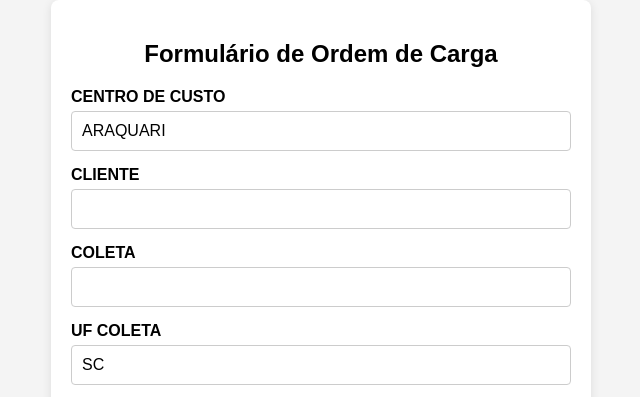
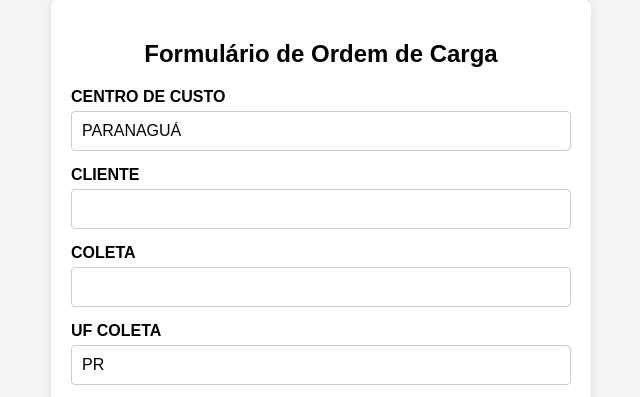
Before and after one commit to dinei84/Ordem-de-Carga-Paranagu-, a plain HTML site: page form.html in a window 1280 px wide. Shown: the top 397 px of the page, 319-959 px from the left. Drawn offline with Linux system fonts and the light colour scheme.

Commit message:
Atualizando centro de custo

```diff
--- a/form.html
+++ b/form.html
@@ -12,7 +12,7 @@
         <form id="orderForm" class="order-form">
             <div class="form-group">
                 <label for="centroCusto">CENTRO DE CUSTO</label>
-                <input type="text" id="centroCusto" name="centroCusto" value="ARAQUARI">
+                <input type="text" id="centroCusto" name="centroCusto" value="PARANAGUÁ">
             </div>
             <div class="form-group">
                 <label for="cliente">CLIENTE</label>
@@ -24,7 +24,7 @@
             </div>
             <div class="form-group">
                 <label for="coletaUF">UF COLETA</label>
-                <input type="text" id="coletaUF" name="coletaUF" value="SC">
+                <input type="text" id="coletaUF" name="coletaUF" value="PR">
             </div>
             <div class="form-group">
                 <label for="entrega">ENTREGA</label>
```
